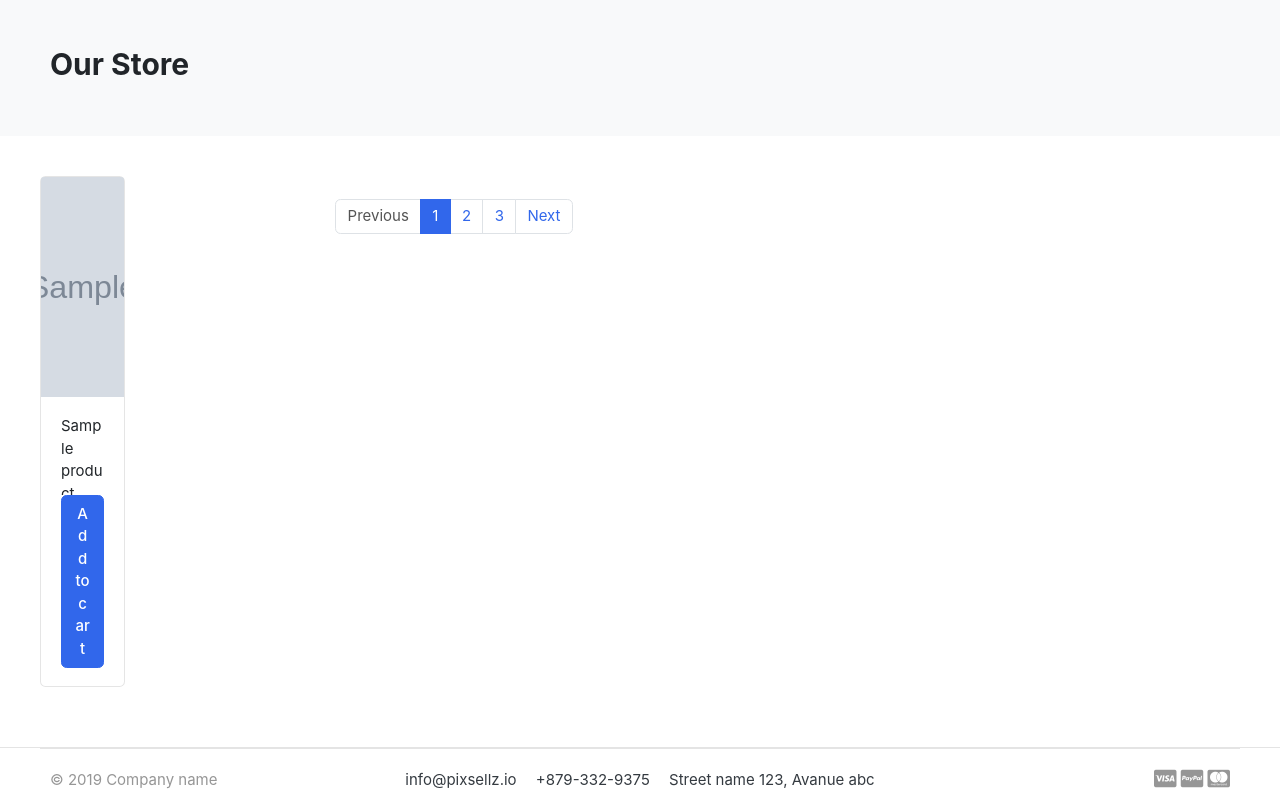
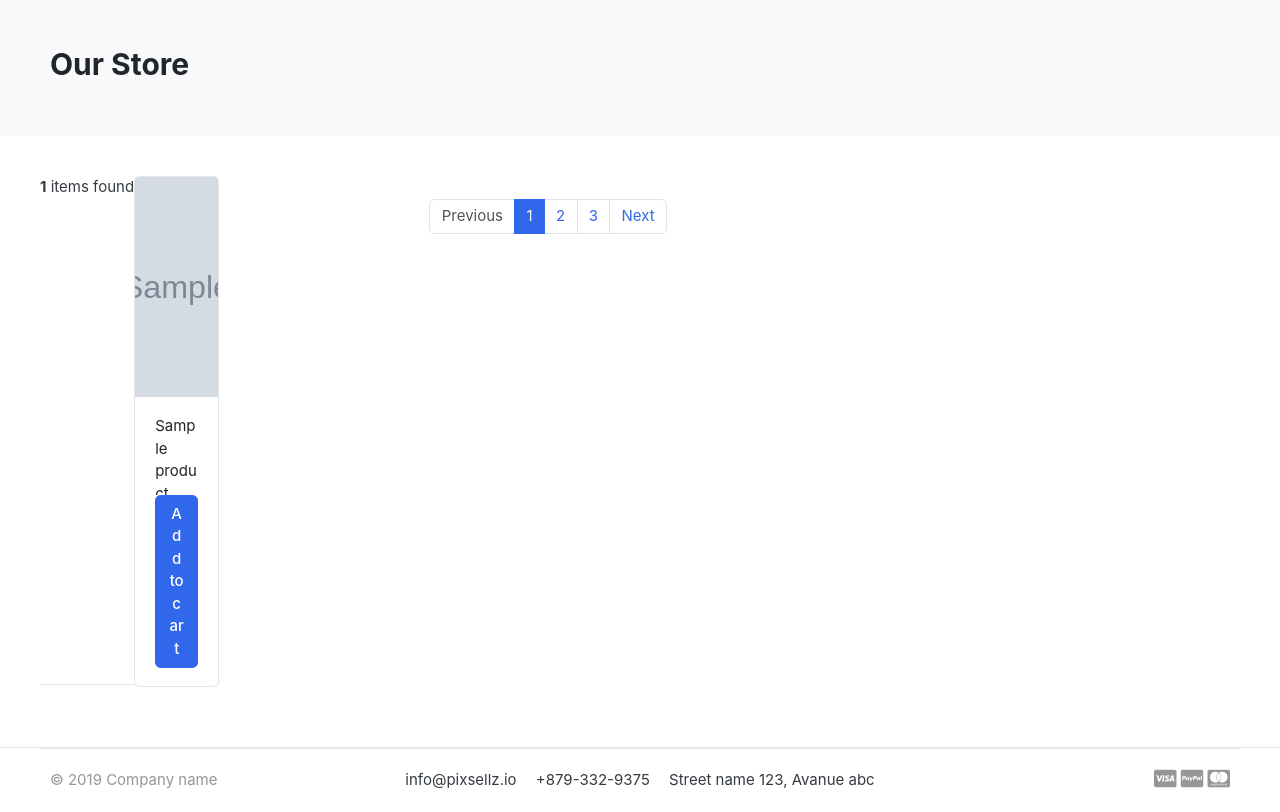
Before and after one commit to Will413028/ecommerce_django, a Django app: template templates/store/store.html in a window 1280 px wide. Shown: the part 118-930 px from the top of the page. Run offline with Django 3.2, Linux system fonts and the light colour scheme; the template is opened without the code that fills it: most values are stand-ins (such as "Sample title", 1, 10 or a date in 2020); grey boxes marked "Sample" are stand-in pictures; some libraries are stand-ins or nearby versions; some web fonts are replaced.

Commit message:
Add product_count in store page

```diff
--- a/store/views.py
+++ b/store/views.py
@@ -6,8 +6,10 @@ from .models import Product
 
 def store(request):
     products = Product.objects.all().filter(is_available=True)
+    product_count = products.count()
 
     context = {
         'products': products,
+        'product_count': product_count,
     }
     return render(request, 'store/store.html', context)
--- a/templates/store/store.html
+++ b/templates/store/store.html
@@ -19,6 +19,12 @@
 
 
 
+<header class="border-bottom mb-4 pb-3">
+		<div class="form-inline">
+			<span class="mr-md-auto"><b>{{product_count}}</b> items found</span>
+
+		</div>
+</header><!-- sect-heading -->
 
 <div class="row">
     {% for product in products %}
```
